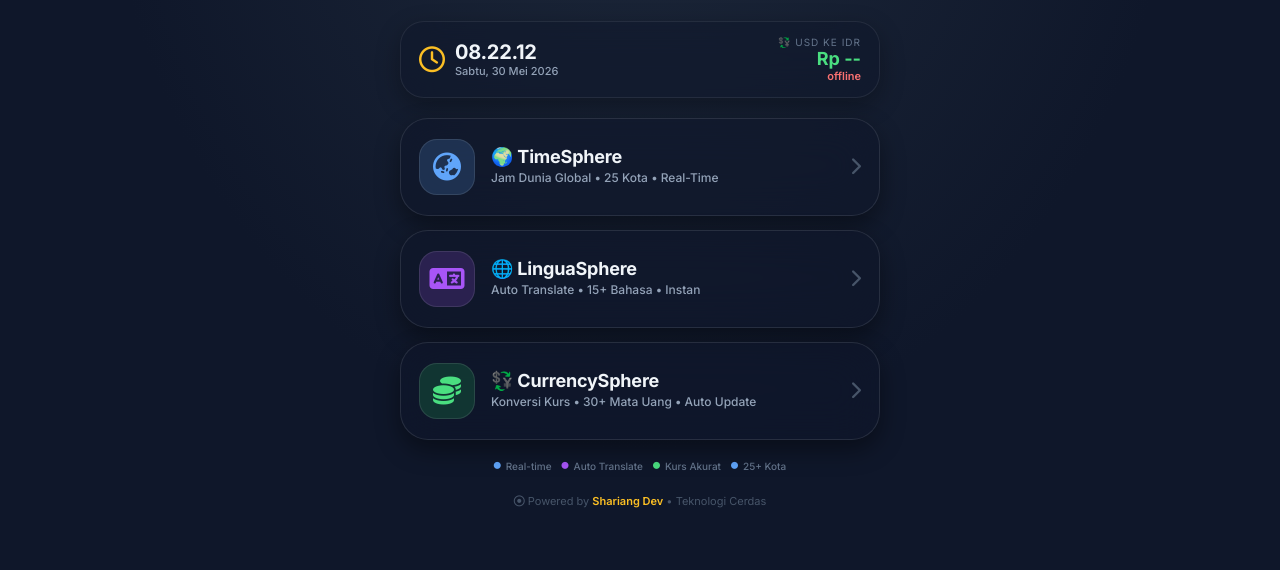
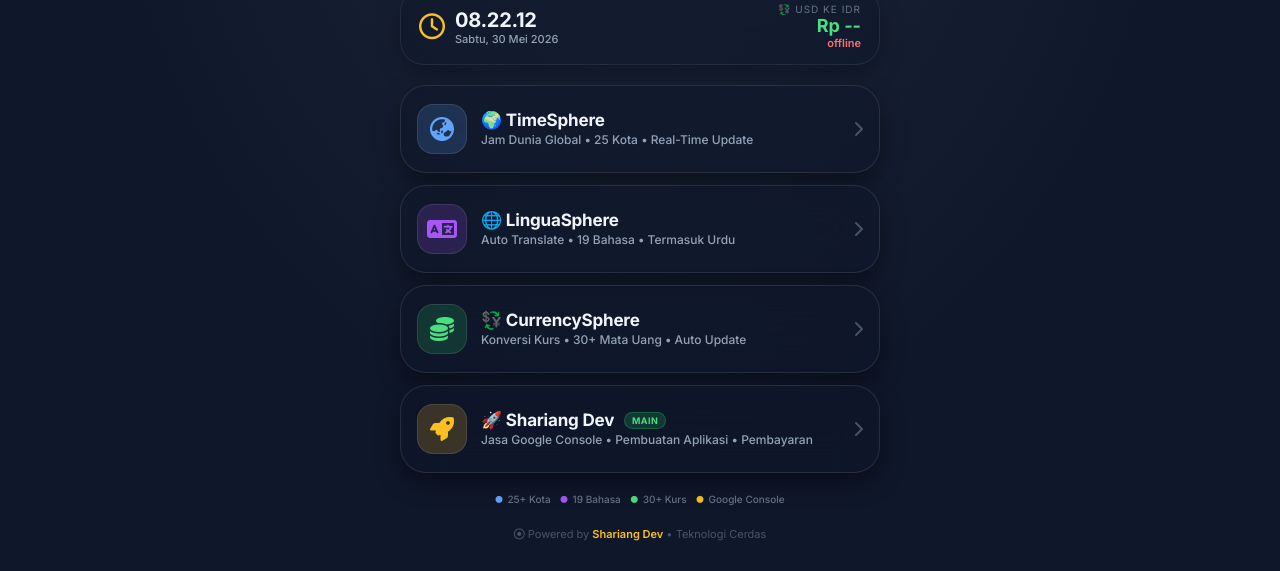
Before and after one commit to shariang12/Shariangdev, a plain HTML site: page index.html in a window 1280 px wide. Shown: the part 230-801 px from the top of the page. Drawn offline with Linux system fonts and the light colour scheme; no server answers.

Commit message:
Update title and adjust styles in index.html

```diff
--- a/index.html
+++ b/index.html
@@ -3,7 +3,7 @@
 <head>
   <meta charset="UTF-8">
   <meta name="viewport" content="width=device-width, initial-scale=1.0, maximum-scale=1.0, user-scalable=yes, viewport-fit=cover">
-  <title>🚀 Shariang Dev • Jam, Translate & Kurs</title>
+  <title>🚀 Shariang Dev • Hub</title>
 
   <link rel="preconnect" href="https://fonts.googleapis.com">
   <link rel="preconnect" href="https://fonts.gstatic.com" crossorigin>
@@ -166,18 +166,18 @@
     .menu-grid {
       display: flex;
       flex-direction: column;
-      gap: 14px;
+      gap: 12px;
     }
 
     .menu-card {
       background: rgba(15, 23, 42, 0.55);
       backdrop-filter: blur(22px);
       border: 1px solid rgba(255, 255, 255, 0.1);
-      border-radius: 28px;
-      padding: 20px 18px;
+      border-radius: 26px;
+      padding: 18px 16px;
       display: flex;
       align-items: center;
-      gap: 16px;
+      gap: 14px;
       cursor: pointer;
       transition: all 0.3s ease;
       box-shadow: 0 10px 25px rgba(0, 0, 0, 0.4);
@@ -194,7 +194,7 @@
       left: 0;
       right: 0;
       bottom: 0;
-      border-radius: 28px;
+      border-radius: 26px;
       opacity: 0;
       transition: opacity 0.3s;
     }
@@ -232,14 +232,22 @@
       border-color: rgba(34, 197, 94, 0.4);
     }
 
+    .menu-card.profile-card::before {
+      background: radial-gradient(circle at 60% 40%, rgba(251, 191, 36, 0.15), transparent);
+    }
+    .menu-card.profile-card:active {
+      background: rgba(50, 40, 20, 0.7);
+      border-color: rgba(251, 191, 36, 0.5);
+    }
+
     .menu-icon {
-      width: 56px;
-      height: 56px;
-      border-radius: 18px;
+      width: 50px;
+      height: 50px;
+      border-radius: 16px;
       display: flex;
       align-items: center;
       justify-content: center;
-      font-size: 28px;
+      font-size: 24px;
       flex-shrink: 0;
       border: 1px solid rgba(255, 255, 255, 0.1);
     }
@@ -259,15 +267,20 @@
       color: #4ade80;
     }
 
+    .icon-profile {
+      background: rgba(251, 191, 36, 0.18);
+      color: #fbbf24;
+    }
+
     .menu-info {
       flex: 1;
     }
 
     .menu-title {
-      font-size: 18px;
+      font-size: 17px;
       font-weight: 700;
       letter-spacing: -0.2px;
-      margin-bottom: 3px;
+      margin-bottom: 2px;
     }
 
     .menu-desc {
@@ -278,13 +291,28 @@
     }
 
     .menu-arrow {
-      font-size: 18px;
+      font-size: 16px;
       color: #475569;
       transition: transform 0.3s;
     }
 
     .menu-card:active .menu-arrow {
       transform: translateX(4px);
+    }
+
+    /* Badge NEW */
+    .badge-new {
+      display: inline-block;
+      background: rgba(34, 197, 94, 0.2);
+      color: #4ade80;
+      font-size: 9px;
+      font-weight: 700;
+      padding: 2px 7px;
+      border-radius: 10px;
+      margin-left: 6px;
+      letter-spacing: 0.5px;
+      vertical-align: middle;
+      border: 1px solid rgba(34, 197, 94, 0.3);
     }
 
     /* Fitur strip */
@@ -311,6 +339,7 @@
     .dot-blue { color: #60a5fa; }
     .dot-purple { color: #a855f7; }
     .dot-green { color: #4ade80; }
+    .dot-amber { color: #fbbf24; }
 
     .footer {
       text-align: center;
@@ -329,12 +358,12 @@
         font-size: 24px;
       }
       .menu-title {
-        font-size: 16px;
+        font-size: 15px;
       }
       .menu-icon {
-        width: 48px;
-        height: 48px;
-        font-size: 24px;
+        width: 44px;
+        height: 44px;
+        font-size: 22px;
       }
       .info-strip {
         flex-direction: column;
@@ -353,7 +382,7 @@
     <div class="main-header">
       <div class="logo-brand">⚡</div>
       <div class="brand-name">Shariang Dev</div>
-      <div class="brand-tagline">Solusi Digital • Jam, Translate & Kurs</div>
+      <div class="brand-tagline">Solusi Digital • Jam, Translate, Kurs & Google Console</div>
       <div class="dev-badge">🚀 by Shariang</div>
     </div>
 
@@ -377,35 +406,35 @@
 
     <!-- Menu Utama -->
     <div class="menu-grid">
-      <!-- Tombol TimeSphere -->
+      <!-- 1. TimeSphere -->
       <a href="timesphere.html" class="menu-card time-card">
         <div class="menu-icon icon-time">
           <i class="fas fa-globe-asia"></i>
         </div>
         <div class="menu-info">
           <div class="menu-title">🌍 TimeSphere</div>
-          <div class="menu-desc">Jam Dunia Global • 25 Kota • Real-Time</div>
+          <div class="menu-desc">Jam Dunia Global • 25 Kota • Real-Time Update</div>
         </div>
         <div class="menu-arrow">
           <i class="fas fa-chevron-right"></i>
         </div>
       </a>
 
-      <!-- Tombol LinguaSphere -->
+      <!-- 2. LinguaSphere -->
       <a href="linguasphere.html" class="menu-card translate-card">
         <div class="menu-icon icon-translate">
           <i class="fas fa-language"></i>
         </div>
         <div class="menu-info">
           <div class="menu-title">🌐 LinguaSphere</div>
-          <div class="menu-desc">Auto Translate • 15+ Bahasa • Instan</div>
+          <div class="menu-desc">Auto Translate • 19 Bahasa • Termasuk Urdu</div>
         </div>
         <div class="menu-arrow">
           <i class="fas fa-chevron-right"></i>
         </div>
       </a>
 
-      <!-- Tombol CurrencySphere (BARU) -->
+      <!-- 3. CurrencySphere -->
       <a href="currencysphere.html" class="menu-card currency-card">
         <div class="menu-icon icon-currency">
           <i class="fas fa-coins"></i>
@@ -418,14 +447,28 @@
           <i class="fas fa-chevron-right"></i>
         </div>
       </a>
+
+      <!-- 4. Shariang Dev Profile (Jasa Google Console) -->
+      <a href="profile.html" class="menu-card profile-card">
+        <div class="menu-icon icon-profile">
+          <i class="fas fa-rocket"></i>
+        </div>
+        <div class="menu-info">
+          <div class="menu-title">🚀 Shariang Dev <span class="badge-new">MAIN</span></div>
+          <div class="menu-desc">Jasa Google Console • Pembuatan Aplikasi • Pembayaran</div>
+        </div>
+        <div class="menu-arrow">
+          <i class="fas fa-chevron-right"></i>
+        </div>
+      </a>
     </div>
 
     <!-- Fitur Kecil -->
     <div class="feature-strip">
-      <div class="feature-dot"><i class="fas fa-circle dot-blue"></i> Real-time</div>
-      <div class="feature-dot"><i class="fas fa-circle dot-purple"></i> Auto Translate</div>
-      <div class="feature-dot"><i class="fas fa-circle dot-green"></i> Kurs Akurat</div>
       <div class="feature-dot"><i class="fas fa-circle dot-blue"></i> 25+ Kota</div>
+      <div class="feature-dot"><i class="fas fa-circle dot-purple"></i> 19 Bahasa</div>
+      <div class="feature-dot"><i class="fas fa-circle dot-green"></i> 30+ Kurs</div>
+      <div class="feature-dot"><i class="fas fa-circle dot-amber"></i> Google Console</div>
     </div>
 
     <div class="footer">
@@ -457,10 +500,9 @@
         document.getElementById('currentDateSmall').textContent = dateStr;
       }
 
-      // Fetch kurs USD ke IDR secara real-time
+      // Fetch kurs USD ke IDR
       async function fetchExchangeRate() {
         try {
-          // Menggunakan API gratis dari exchangerate-api
           const response = await fetch('https://open.er-api.com/v6/latest/USD');
           const data = await response.json();
 
@@ -475,7 +517,6 @@
 
             document.getElementById('quickRate').textContent = formattedRate;
 
-            // Simulasi perubahan (karena API tidak menyediakan data historis di free tier)
             const randomChange = (Math.random() * 100 - 50).toFixed(0);
             const changeEl = document.getElementById('rateChange');
 
@@ -491,14 +532,12 @@
               changeEl.style.color = '#94a3b8';
             }
 
-            // Simpan rate di localStorage untuk fallback
             localStorage.setItem('usdToIdr', JSON.stringify({
               rate: rate,
               timestamp: Date.now()
             }));
           }
         } catch (error) {
-          // Fallback ke data tersimpan
           const saved = localStorage.getItem('usdToIdr');
           if (saved) {
             const parsed = JSON.parse(saved);
@@ -525,9 +564,8 @@
       updateLocalTime();
       fetchExchangeRate();
 
-      // Update setiap detik (waktu) dan setiap 5 menit (kurs)
       setInterval(updateLocalTime, 1000);
-      setInterval(fetchExchangeRate, 300000); // 5 menit
+      setInterval(fetchExchangeRate, 300000);
 
     })();
   </script>
```
